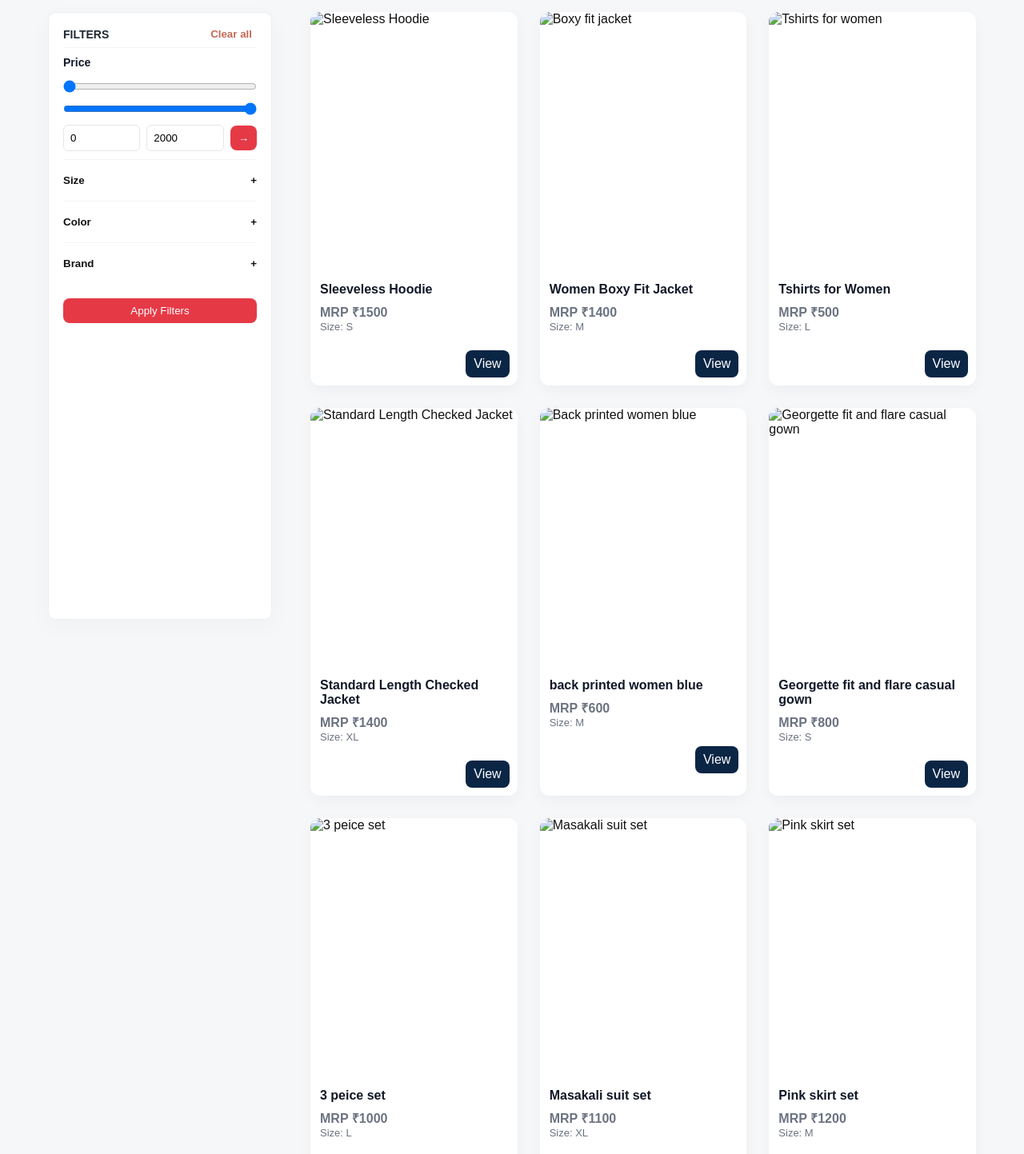
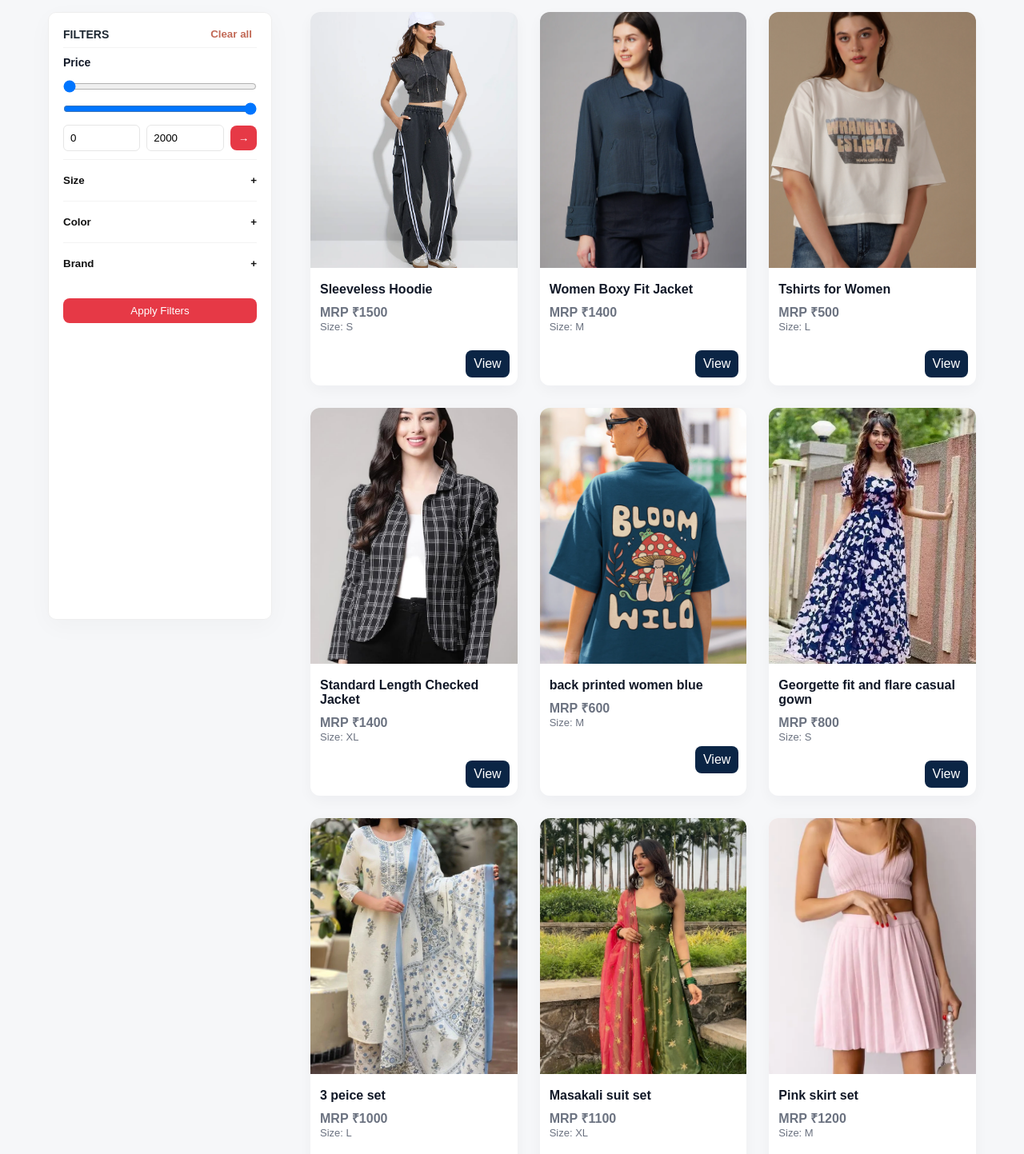
Before and after one commit to Arushinair/Groots-technoedge, a plain HTML site: page pages/women.html in a window 1280 px wide. Shown: the part 141-1584 px from the top of the page at 80% size. Drawn offline with Linux system fonts and the light colour scheme; the site is published under a folder, as on GitHub Pages, so addresses that start at the root find nothing.

Commit message:
Fix image paths in men and women pages for GitHub Pages compatibility

```diff
--- a/pages/women.html
+++ b/pages/women.html
@@ -116,7 +116,7 @@
           <!-- Product card 1 -->
           <article class="card" data-size="S" data-color="grey" data-brand="zara" data-price="1500">
             <a href="product.html?pid=13" style="display:block">
-              <img src="/pages/Sleeveless_hoodie.jpeg" alt="Sleeveless Hoodie">
+              <img src="Sleeveless_hoodie.jpeg" alt="Sleeveless Hoodie">
               <div class="body">
                 <div class="title">Sleeveless Hoodie</div>
                 <div class="price">MRP ₹1500</div>
@@ -131,7 +131,7 @@
           <!-- Product card 2 -->
           <article class="card" data-size="M" data-color="blue" data-brand="groots" data-price="1500">
             <a href="product.html?pid=1" style="display:block">
-              <img src="/pages/womens_Boxy_fit_jacket .webp" alt="Boxy fit jacket">
+              <img src="womens_Boxy_fit_jacket .webp" alt="Boxy fit jacket">
               <div class="body">
                 <div class="title">Women Boxy Fit Jacket</div>
                 <div class="price">MRP ₹1400</div>
@@ -146,7 +146,7 @@
           <!-- Product card 3 -->
           <article class="card" data-size="L" data-color="white" data-brand="westside" data-price="1500">
             <a href="product.html?pid=2" style="display:block">
-              <img src="/pages/Tshirts_for_women.jpg" alt="Tshirts for women">
+              <img src="Tshirts_for_women.jpg" alt="Tshirts for women">
               <div class="body">
                 <div class="title">Tshirts for Women</div>
                 <div class="price">MRP ₹500</div>
@@ -161,7 +161,7 @@
           <!-- add more cards as needed -->
           <article class="card" data-size="XL" data-color="beige" data-brand="hm" data-price="1500">
             <a href="product.html?pid=4" style="display:block">
-              <img src="/pages/Standard _ength_checked_jacket.jpg" alt="Standard Length Checked Jacket">
+              <img src="Standard _ength_checked_jacket.jpg" alt="Standard Length Checked Jacket">
               <div class="body">
                 <div class="title">Standard Length Checked Jacket</div>
                 <div class="price">MRP ₹1400</div>
@@ -175,7 +175,7 @@
 
           <article class="card" data-size="M" data-color="blue" data-brand="uniqlo" data-price="1500">
             <a href="product.html?pid=7" style="display:block">
-              <img src="/pages/back printed women blue.webp" alt="Back printed women blue">
+              <img src="back printed women blue.webp" alt="Back printed women blue">
               <div class="body">
                 <div class="title">back printed women blue</div>
                 <div class="price">MRP ₹600</div>
@@ -189,7 +189,7 @@
 
           <article class="card" data-size="S" data-color="red" data-brand="zara" data-price="1500">
             <a href="product.html?pid=14" style="display:block">
-              <img src="/pages/Georgette fit and flare casual gown.jpeg" alt="Georgette fit and flare casual gown">
+              <img src="Georgette fit and flare casual gown.jpeg" alt="Georgette fit and flare casual gown">
               <div class="body">
                 <div class="title">Georgette fit and flare casual gown</div>
                 <div class="price">MRP ₹800</div>
@@ -203,7 +203,7 @@
 
           <article class="card" data-size="L" data-color="pink" data-brand="westside" data-price="1500">
             <a href="product.html?pid=15" style="display:block">
-              <img src="/pages/3 peice set.jpeg" alt="3 peice set">
+              <img src="3 peice set.jpeg" alt="3 peice set">
               <div class="body">
                 <div class="title">3 peice set</div>
                 <div class="price">MRP ₹1000</div>
@@ -217,7 +217,7 @@
 
           <article class="card" data-size="XL" data-color="green" data-brand="groots" data-price="1500">
             <a href="product.html?pid=16" style="display:block">
-              <img src="/pages/Masakali suit set.jpeg" alt="Masakali suit set">
+              <img src="Masakali suit set.jpeg" alt="Masakali suit set">
               <div class="body">
                 <div class="title">Masakali suit set</div>
                 <div class="price">MRP ₹1100</div>
@@ -231,7 +231,7 @@
 
           <article class="card" data-size="M" data-color="pink" data-brand="hm" data-price="1500">
             <a href="product.html?pid=17" style="display:block">
-              <img src="/pages/Pink skirt set.jpeg" alt="Pink skirt set">
+              <img src="Pink skirt set.jpeg" alt="Pink skirt set">
               <div class="body">
                 <div class="title">Pink skirt set</div>
                 <div class="price">MRP ₹1200</div>
```
Also changed, not shown: pages/men.html (+8 -8 lines).
